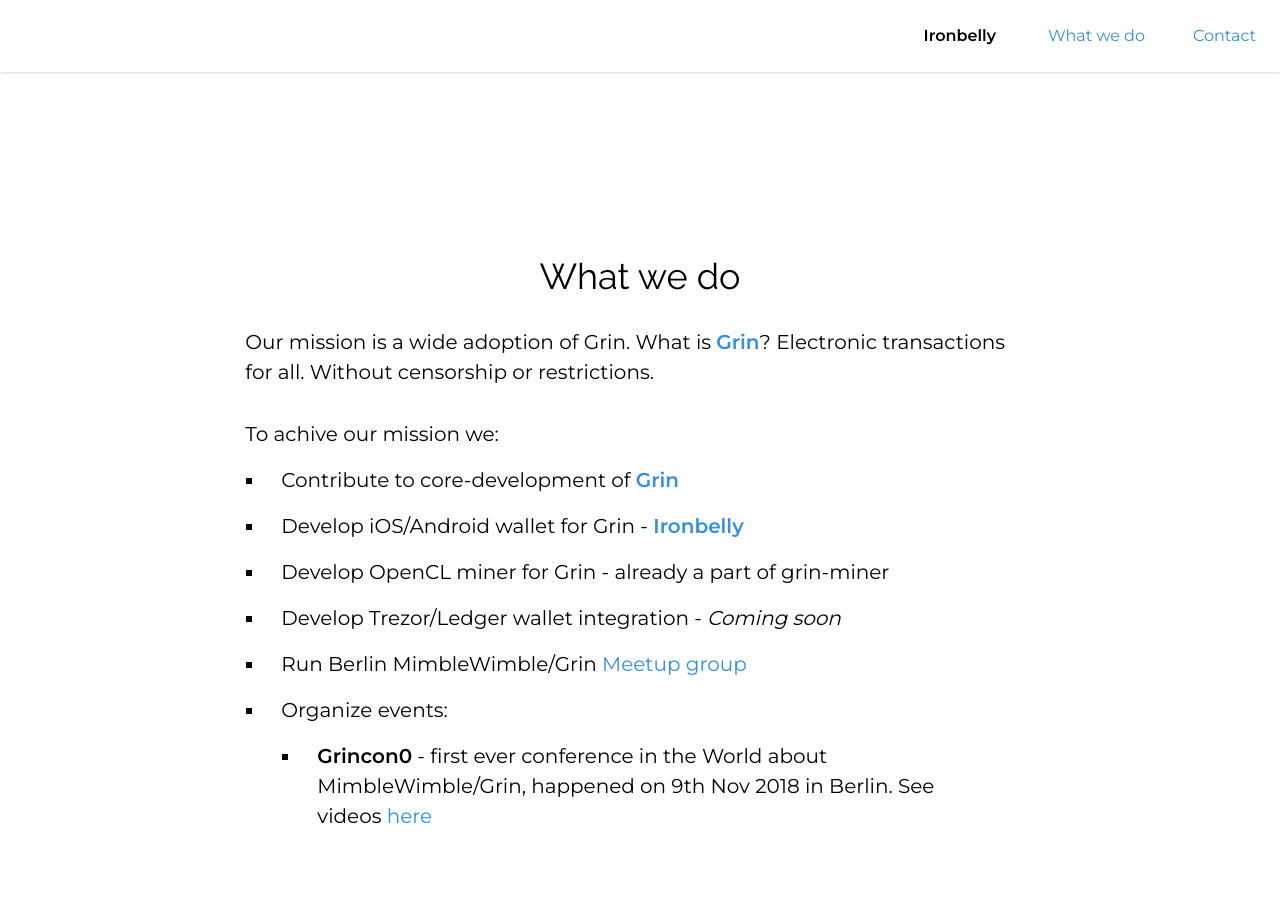
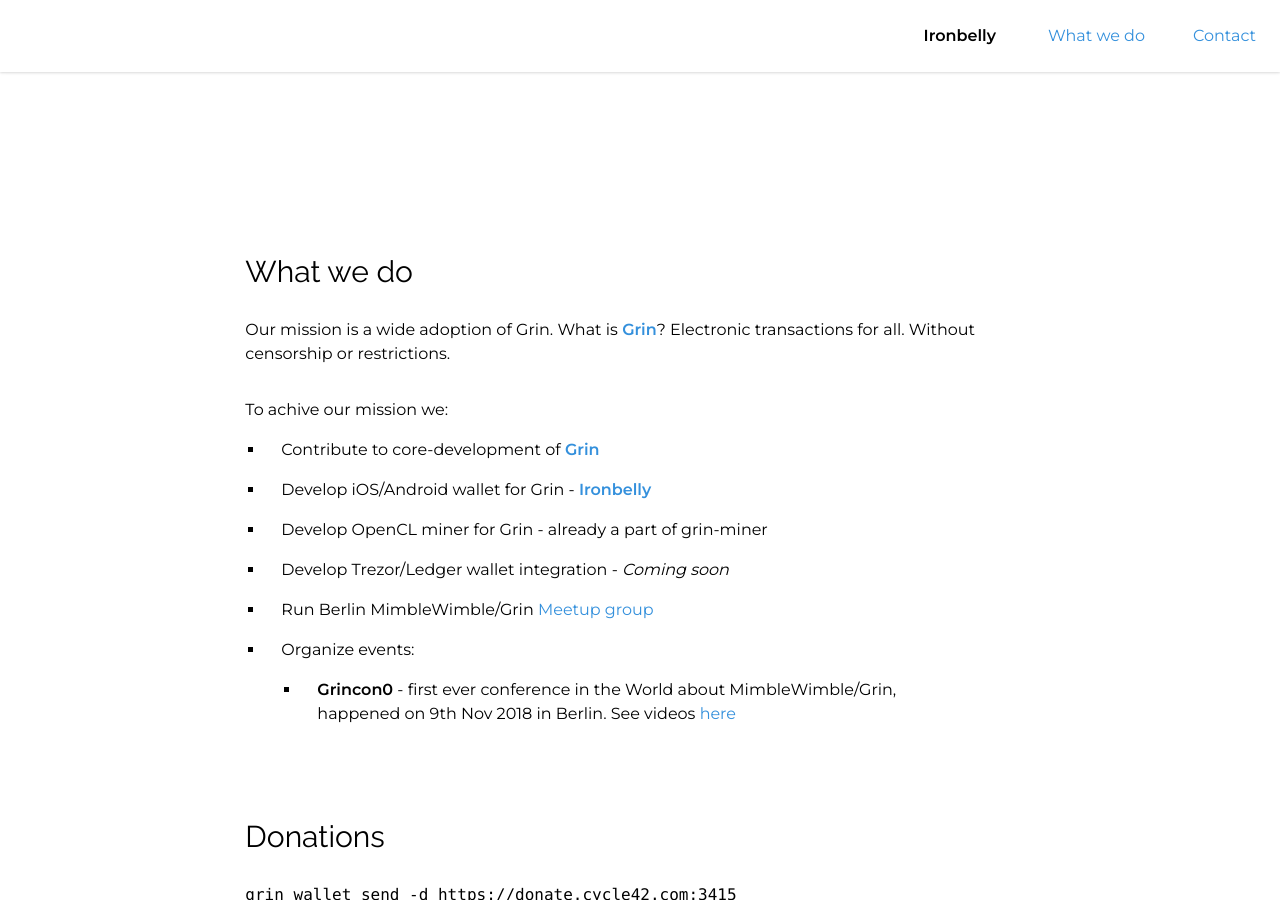
Before and after one commit to cyclefortytwo/cycle42.com, a Jekyll site: the page built from index.md, in a window 1280 px wide and 900 px high, scrolled down 675 px. Built offline with Jekyll 4.4.1, drawn with Linux system fonts in a browser that asks for light colours; nearby versions of some CDN libraries; comment, search, counter and statistics services are not loaded.

Commit message:
UI fixes

```diff
--- a/_includes/header.html
+++ b/_includes/header.html
@@ -30,7 +30,7 @@
         id="burger-menu"
       >
         <a
-          class="block m-3 sm:py-3 sm:px-4 bg-yellow hover:bg-yellow-dark text-black font-bold no-underline rounded "
+          class="block m-3 sm:py-3 sm:px-4 sm:bg-yellow sm:hover:bg-yellow-dark text-black font-bold no-underline rounded "
           href="/ironbelly"
           >Ironbelly</a
         >
--- a/css/ironbelly.scss
+++ b/css/ironbelly.scss
@@ -8,6 +8,11 @@ li,
 a {
   font-family: "Inter var", sans-serif;
 }
+a {
+  color: #3490dc;
+  text-decoration: none;
+}
+
 .bg-total-black {
   background-color: #000;
 }
--- a/css/landing.scss
+++ b/css/landing.scss
@@ -9,7 +9,7 @@ None of these variable are being imported anywhere, they're just here for your c
 
 body {
   margin: 0;
-  font-family: 'Montserrat', sans-serif;
+  font-family: "Montserrat", sans-serif;
 }
 
 // Some Style Variables
@@ -46,20 +46,18 @@ h3,
 h4,
 h5,
 h6 {
-  font-family: 'Raleway', sans-serif;
+  font-family: "Raleway", sans-serif;
 }
 
 ul {
   list-style-type: square;
   padding: 0.5rem 1.25rem;
   li {
-    font-size: 1.25rem;
     padding: 0 0.5rem 0.5rem 0.5rem;
   }
   @media (min-width: 576px) {
     padding: 1rem 1.25rem;
     li {
-      font-size: 1.25rem;
       padding: 0 1rem 1rem 1rem;
     }
   }
--- a/index.md
+++ b/index.md
@@ -21,15 +21,15 @@ excerpt: Cypherpunk cooperative located in Berlin
   </div>
 </section>
 <div id="whatwedo" class="-mt-24 mb-24"></div>
-<section class="container mx-auto px-8 sm:px-8 md:w-2/3" markdown="1">
-{:.text-4xl .text-center .mb-6 .pt-6}
+<section class="container mx-auto px-3 sm:px-8  md:w-2/3" markdown="1">
+{:.text-2xl .sm:text-3xl .mb-4 .sm:mb-6 .pt-4 .sm:pt-6}
 ## What we do
 
-{:.text-xl .leading-normal}
+{:.leading-normal}
 Our mission is a wide adoption of Grin.
 What is **[Grin](http://grin-tech.org/)**? Electronic transactions for all. Without censorship or restrictions.
 
-{:.text-xl .leading-normal .mt-8}
+{:.leading-normal .mt-8}
 To achive our mission we:
 * Contribute to core-development of **[Grin](https://github.com/mimblewimble/grin/)**
 * Develop iOS/Android wallet for Grin - **[Ironbelly](/ironbelly)**
@@ -37,22 +37,23 @@ To achive our mission we:
 * Develop Trezor/Ledger wallet integration - *Coming soon*{:.text-grey-dark}
 * Run Berlin MimbleWimble/Grin [Meetup group](https://www.meetup.com/MimbleWimble-Grin-Berlin/)
 * Organize events:
+	{:.list-reset}
 	* **Grincon0** - first ever conference in the World about MimbleWimble/Grin, happened on 9th Nov 2018 in Berlin. See videos [here](https://grincon.info/)
 
 </section>
 <div id="donations" class="-mt-24 mb-24"></div>
-<section class="container mx-auto px-8 sm:px-8 md:w-2/3" markdown="1">
-{:.text-4xl .text-center .mb-6 .pt-6}
+<section class="container mx-auto px-3 sm:px-8 md:w-2/3" markdown="1">
+{:.text-2xl .sm:text-3xl .mb-4 .sm:mb-6 .pt-4 .sm:pt-6}
 ## Donations
 
-{:.text-xl .leading-normal .text-center .pb-8 .list-reset}
+{:.text-sm .sm:text-base .leading-normal .pb-8 .list-reset}
 `grin wallet send -d https://donate.cycle42.com:3415`
 </section>
 <div id="contact" class="-mt-24 mb-24"></div>
-<section class="container mx-auto px-8 sm:px-8 md:w-2/3" markdown="1">
-{:.text-4xl .text-center .mb-6 .pt-6}
+<section class="container mx-auto px-3 sm:px-8 md:w-2/3" markdown="1">
+{:.text-2xl .sm:text-3xl .mb-4 .sm:mb-6 .pt-4 .sm:pt-6}
 ## Contact
 
-{:.text-xl .leading-normal .text-center .pb-8 }
+{:.leading-normal  .pb-8 }
 Please write us [contact@cycle42.com](mailto:contact@cycle42.com)
 </section>
```
Also changed, not shown: ironbelly.md (+1 -1 lines). Lines whose indentation alone changed are shown as unchanged.
